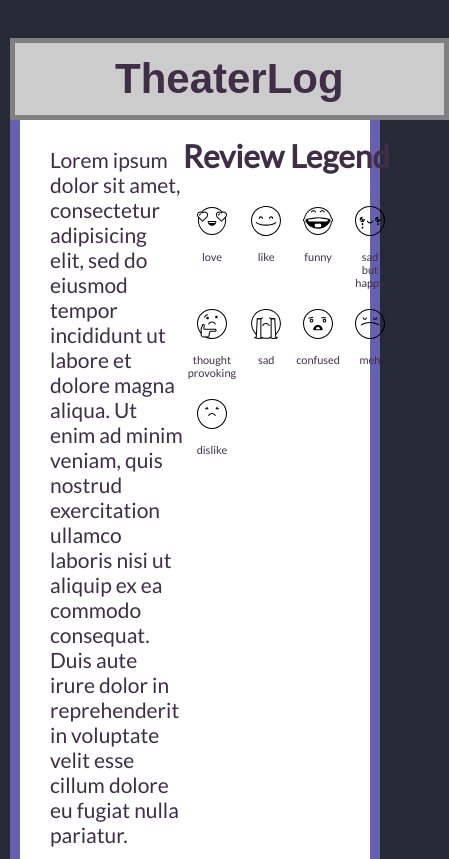
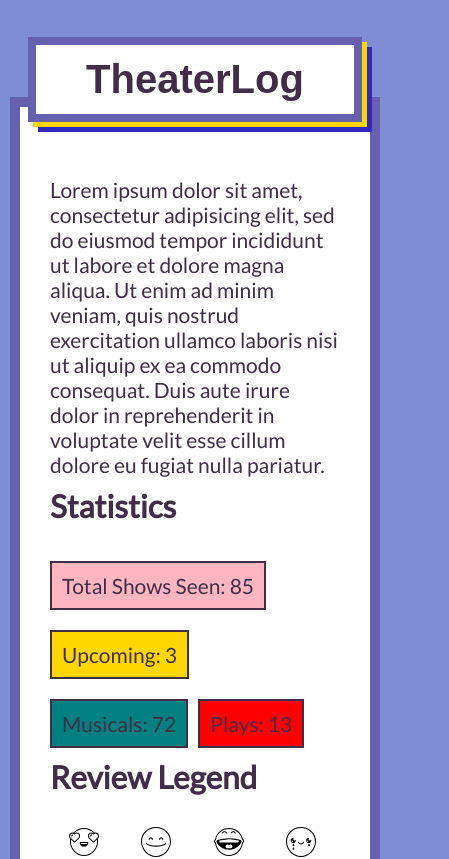
Before and after one commit to brittanyrw/theaterlog, a Vue app: page / in a window 390 px wide. Shown: the top 859 px of the page, 449 px wide, since content can reach past the window. Built offline with nearby package versions, Linux system fonts and the light colour scheme; a web font is replaced by a local one.

Commit message:
update overall color scheme, add color to website header

```diff
--- a/src/App.vue
+++ b/src/App.vue
@@ -28,7 +28,7 @@ export default {
 
 body {
   padding: 30px;
-  background-color: #262936;
+  background-color: #7e8dd6;
   font-family: 'Lato', sans-serif;
   font-size: 21px;
   position: relative;
--- a/src/components/Hero.vue
+++ b/src/components/Hero.vue
@@ -94,7 +94,7 @@ export default {
 <style>
   .statistics {
     background-color: white;
-    padding: 30px;
+    padding: 60px 30px 30px 30px;
     border: 10px solid #6661af;
     display: grid;
     grid-template-columns: 1.5fr .5fr;
@@ -107,9 +107,14 @@ export default {
     font-family: 'Amaranth', sans-serif;
     padding: 12px 100px;
     display: inline-block;
-    background-color: #ccc;
+    font-size: 60px;
+    background-color: white;
     margin-bottom: -50px;
-    border: 5px solid gray;
+    color: #402e47;
+    border: 8px solid #6661af;
+    -webkit-box-shadow: 5px 5px 0 #9994E1, 8px 8px 0 #3128BB;
+    box-shadow: 5px 5px 0 gold, 10px 10px 0 #3128BB;
+    /* box-shadow: -4px 4px 0 pink, -8px 8px 0 #4579f5, -12px 12px 0 gold; */
   }
 
   h2 {
@@ -161,4 +166,14 @@ export default {
   .review-legend img {
       height: 30px;
   }
+
+  @media screen and (max-width: 992px){
+    .statistics, .review-ledgend ul {
+      grid-template-columns: 1fr;
+    }
+    h1 {
+      font-size: 40px;
+      padding: 12px 50px;
+    }
+  }
 </style>
--- a/src/components/Shows.vue
+++ b/src/components/Shows.vue
@@ -96,7 +96,7 @@ export default {
 		box-shadow: gray;
 		border: 1px solid dimgray;
 		color: gray;
-		box-shadow: 5px 5px 0 dimgray;
+		box-shadow: 3px 3px 0 lightgray, 6px 6px 0 gray;
 	}
 
 	.show-name {
@@ -138,7 +138,6 @@ export default {
 		background-color: lightpink;
 		border-radius: 50%;
 		margin-bottom: 15px;
-		/*border: 1px solid #402e47;*/
 		font-size: 15px;
 		width: 50px;
 	}
@@ -204,6 +203,16 @@ export default {
 		margin-right: 5px;
 	}
 
+	@media screen and (max-width: 992px){
+		.row {
+			grid-template-columns: 1fr 1fr;
+		}
+		.favs {
+			margin-top: 15px;
+			position: relative;
+		}
+	}
+
 	@media screen and (max-width: 667px){
 		.row {
 			grid-template-columns: 1fr;
```
Also changed, not shown: 1 other file (tests, documents, lock files or other folders).
